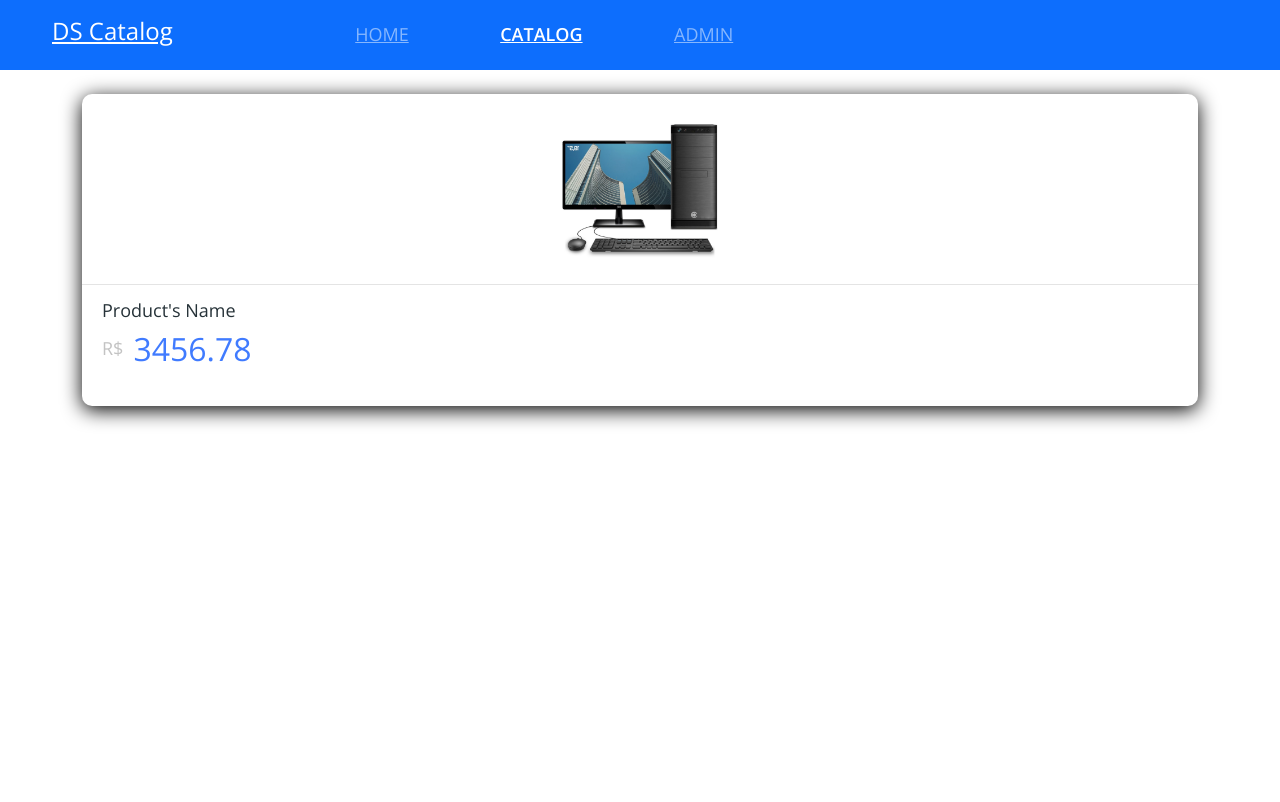
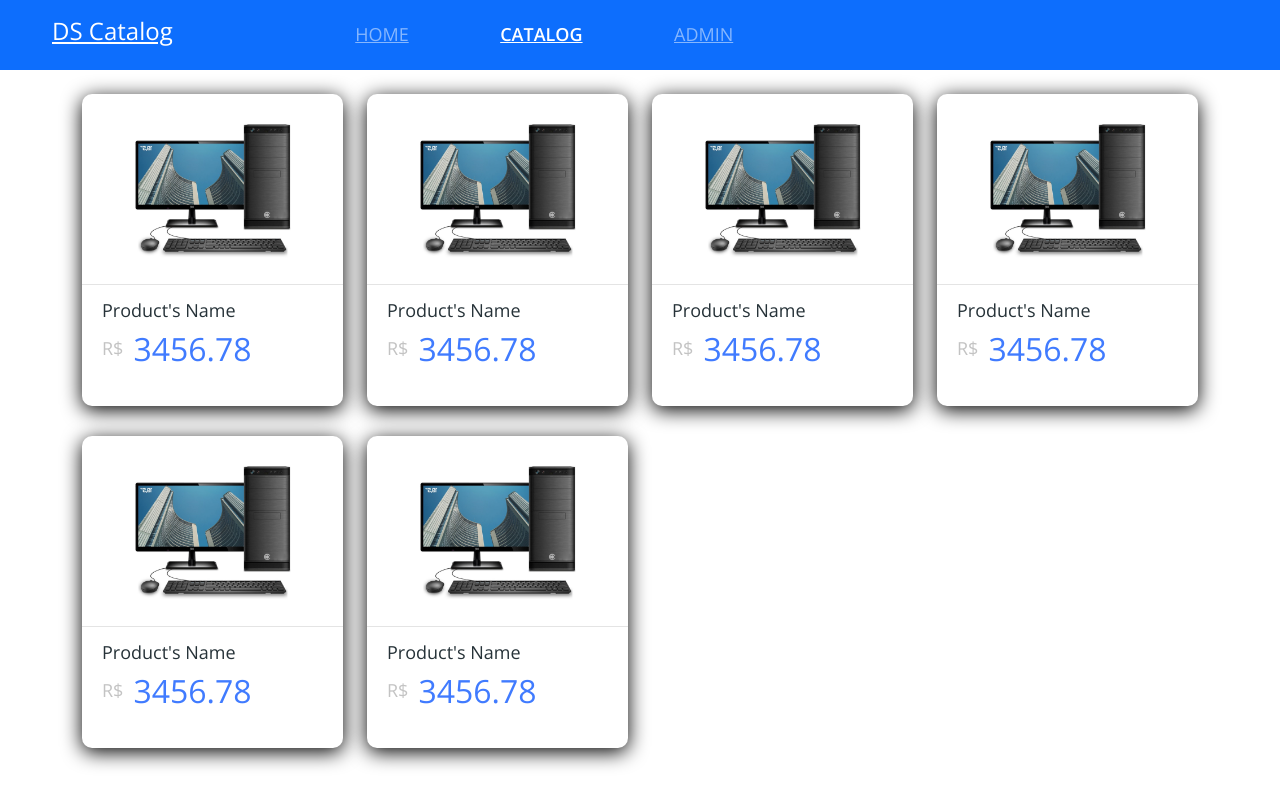
Before and after one commit to CarlosLaurine/Complete-DS-Catalog-App, a React (Create React App) app in the folder frontend-web/: page / in a window 1280 px wide. Built offline with nearby package versions, Linux system fonts and the light colour scheme.

Commit message:
Bootstrap Grid System Styling Implemented at Catalog Page (at the ProductCard Components)

```diff
--- a/frontend-web/src/pages/Catalog/index.tsx
+++ b/frontend-web/src/pages/Catalog/index.tsx
@@ -6,7 +6,26 @@
     <>
       <Navbar />
       <div className="my-4 container">
-        <ProductCard />
+        <div className="row">
+          <div className="col-xl-3 col-lg-4 col-sm-6">
+            <ProductCard />
+          </div>
+          <div className="col-xl-3 col-lg-4 col-sm-6">
+            <ProductCard />
+          </div>
+          <div className="col-xl-3 col-lg-4 col-sm-6">
+            <ProductCard />
+          </div>
+          <div className="col-xl-3 col-lg-4 col-sm-6">
+            <ProductCard />
+          </div>
+          <div className="col-xl-3 col-lg-4 col-sm-6">
+            <ProductCard />
+          </div>
+          <div className="col-xl-3 col-lg-4 col-sm-6">
+            <ProductCard />
+          </div>
+        </div>
       </div>
     </>
   );
```
